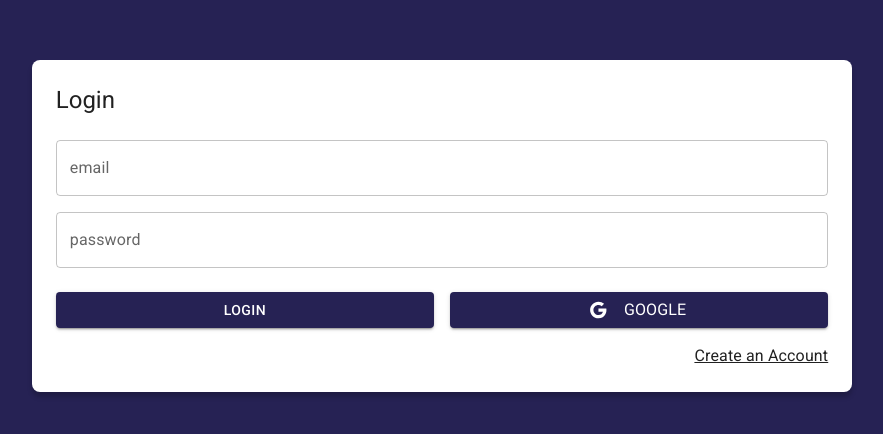
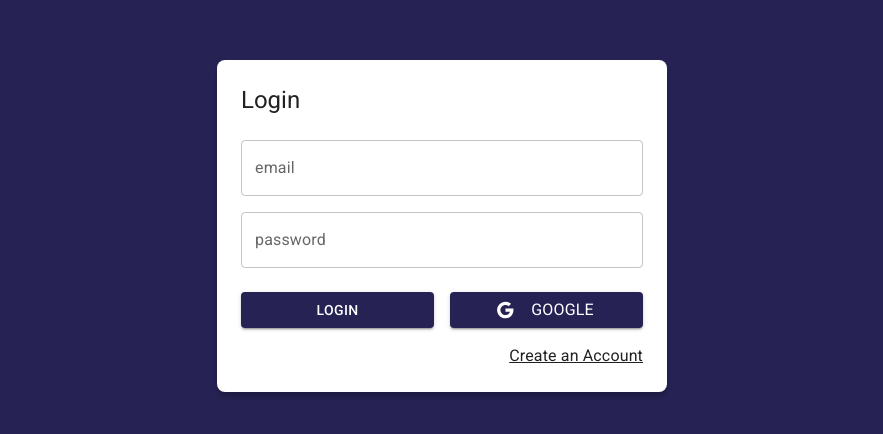
Before and after one commit to Alejoboga20/vite-journal-app, a React (Vite) app: page /auth/login in a window 1280 px wide. Shown: the part 174-608 px from the top of the page, without its empty margins (198-1081 px from the left). Built offline with nearby package versions, Linux system fonts and the light colour scheme.

Commit message:
Use AuthLayout

```diff
--- /dev/null
+++ b/src/auth/layout/AuthLayout.jsx
@@ -0,0 +1,27 @@
+import { Button, Grid, Link, TextField, Typography } from '@mui/material';
+
+export const AuthLayout = ({ children, title = '' }) => {
+	return (
+		<Grid
+			container
+			spacing={0}
+			direction='column'
+			alignItems='center'
+			justifyContent='center'
+			sx={{ minHeight: '100vh', backgroundColor: 'primary.main', padding: 4 }}
+		>
+			<Grid
+				item
+				className='box-shadow'
+				xs={3}
+				sx={{ backgroundColor: 'white', padding: 3, borderRadius: 2, width: { md: 450 } }}
+			>
+				<Typography variant='h5' sx={{ mb: 1 }}>
+					{title}
+				</Typography>
+
+				{children}
+			</Grid>
+		</Grid>
+	);
+};
--- a/src/auth/pages/LoginPage.jsx
+++ b/src/auth/pages/LoginPage.jsx
@@ -1,27 +1,11 @@
 import { Button, Grid, Link, TextField, Typography } from '@mui/material';
 import { Google } from '@mui/icons-material';
 import { Link as RouterLink } from 'react-router-dom';
+import { AuthLayout } from '../layout/AuthLayout';
 
 export const LoginPage = () => {
 	return (
-		<Grid
-			container
-			spacing={0}
-			direction='column'
-			alignItems='center'
-			justifyContent='center'
-			sx={{ minHeight: '100vh', backgroundColor: 'primary.main', padding: 4 }}
-		>
-			<Grid
-				item
-				className='box-shadow'
-				xs={3}
-				sx={{ backgroundColor: 'white', padding: 3, borderRadius: 2 }}
-			>
-				<Typography variant='h5' sx={{ mb: 1 }}>
-					Login
-				</Typography>
-
+		<AuthLayout title='Login'>
 			<form>
 				<Grid container>
 					<Grid item sx={{ mt: 2 }} xs={12}>
@@ -51,7 +35,6 @@
 					</Grid>
 				</Grid>
 			</form>
-			</Grid>
-		</Grid>
+		</AuthLayout>
 	);
 };
```
Lines whose indentation alone changed are shown as unchanged.
